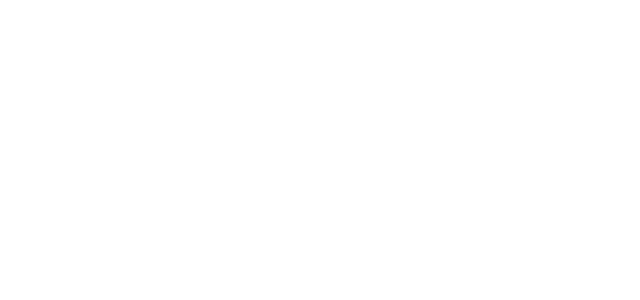
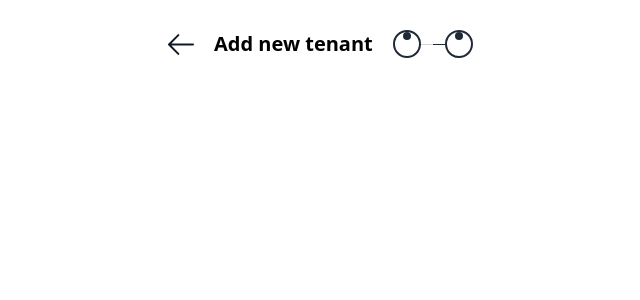
Before and after one commit to Alee-star/pilar-app, a React (Vite) app: page /addTenant in a window 1280 px wide. Before the commit this address had no page. Shown: the top 300 px of the page, without its empty margins (56-696 px from the left). Built offline with nearby package versions, Linux system fonts and the light colour scheme.

Commit message:
fix: add the Add-tenant page

```diff
--- a/src/App.tsx
+++ b/src/App.tsx
@@ -3,6 +3,7 @@ import Tenants from "./pages/Tenants";
 import "./index.css";
 import Layout from "./pages/Layout";
 import { useState } from "react";
+import AddTenant from "./pages/AddTenant";
 
 function App() {
   const [selectedView, setSelectedView] = useState("");
@@ -17,6 +18,7 @@ function App() {
             element={<Tenants selectedView={selectedView} />}
           />
         </Route>
+        <Route path="/addTenant" element={<AddTenant />} />
       </Routes>
     </Router>
   );
--- /dev/null
+++ b/src/pages/AddTenant.tsx
@@ -0,0 +1,42 @@
+import BackIcon from "../assets/back.svg?react";
+
+const AddTenant = () => {
+  return (
+    <>
+      <div className="sticky top-0 z-50">
+        <nav className="border-gray-200 bg-white px-2 py-2.5 sm:px-4">
+          <div className="mx-auto flex flex-wrap items-center justify-between">
+            <div className="flex-1 flex justy-between gap-5 py-5 px-52 items-center whitespace-nowrap">
+              <div className="flex gap-5 items-center text-xl font-semibold">
+                <button type="button">
+                  <BackIcon />
+                </button>
+                <span>Add new tenant</span>
+              </div>
+              <div className="flex relative">
+                <div className="flex w-full items-center my-auto h-full justifuy-end">
+                  <div className="flex items-center">
+                    <div className="w-6 h-6 rounded-full flex justify-center border-2 border-gray-800 box-content">
+                      <div className="w-2 h-2 rounded-full bg-gray-800" />
+                    </div>
+                  </div>
+                  <div className="h-px w-3 bg-gray-300" />
+                </div>
+                <div className="flex w-full items-center my-auto h-full justify-start">
+                  <div className="h-px bg-gray-800 w-3 bg-gray-300" />
+                  <div className="flex items-center">
+                    <div className="w-6 h-6 rounded-full flex justify-center border-2 border-gray-800 box-content">
+                      <div className="w-2 h-2 rounded-full bg-gray-800" />
+                    </div>
+                  </div>
+                </div>
+              </div>
+            </div>
+          </div>
+        </nav>
+      </div>
+    </>
+  );
+};
+
+export default AddTenant;
--- a/src/pages/Layout.tsx
+++ b/src/pages/Layout.tsx
@@ -6,7 +6,7 @@ import Sidebar from "../components/Sidebar";
 
 interface LayoutProps {
   setSelectedView: React.Dispatch<React.SetStateAction<string>>;
-  children: ReactNode;
+  children?: ReactNode;
 }
 
 const Layout: React.FC<LayoutProps> = ({ setSelectedView }) => {
--- a/src/pages/Tenants.tsx
+++ b/src/pages/Tenants.tsx
@@ -1,3 +1,4 @@
+import { useNavigate } from "react-router-dom";
 import DatePicker from "../components/DatePicker";
 import Searchbar from "../components/Searchbar";
 import ApartmentSelector from "../components/ApartmentSelector";
@@ -10,6 +11,7 @@ interface TenantsProps {
 }
 
 const Tenants: React.FC<TenantsProps> = ({ selectedView }) => {
+  const navigate = useNavigate();
   const headers = [
     "Name",
     "Apartment",
@@ -19,6 +21,10 @@ const Tenants: React.FC<TenantsProps> = ({ selectedView }) => {
     "Last Signed In",
     "Actions",
   ];
+
+  const handleAddTenant = () => {
+    navigate("/addTenant");
+  };
 
   return (
     <>
@@ -34,6 +40,7 @@ const Tenants: React.FC<TenantsProps> = ({ selectedView }) => {
                 varient={ButtonVarient.SECONDARY}
                 imageAlt="plus-icon"
                 image="/assets/plus.svg"
+                onClick={handleAddTenant}
               />
             </div>
             <div className="flex items-center gap-2 flex-wrap">
```
Also changed, not shown: src/assets/back.svg (added).
